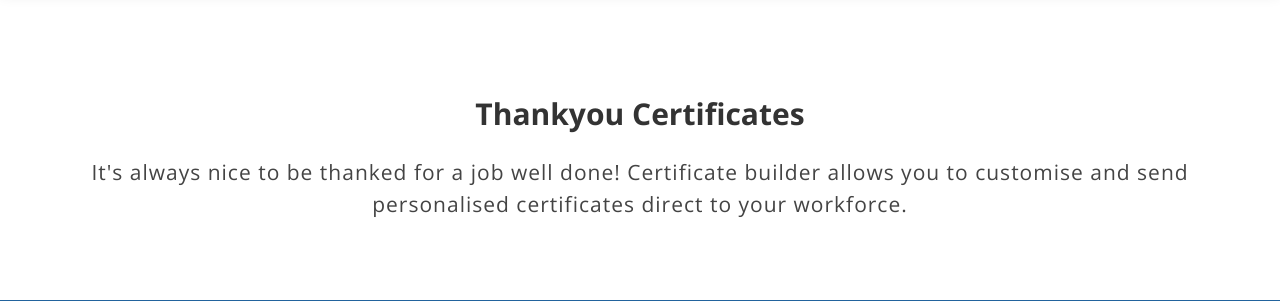
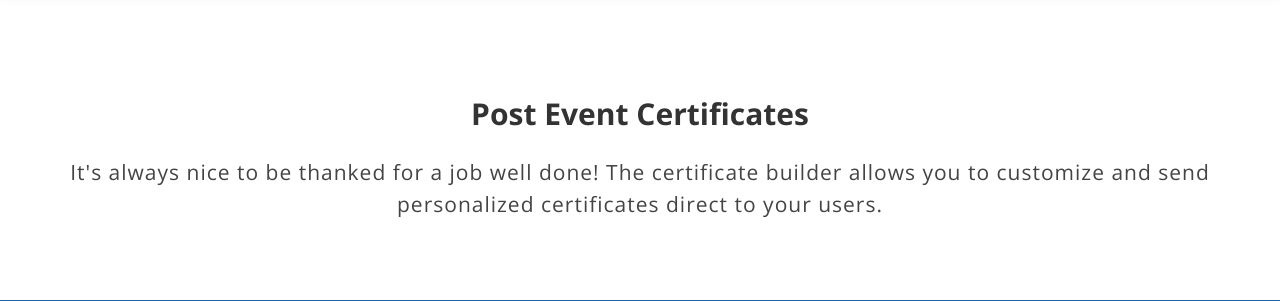
Before and after one commit to pete-ewg17/ewg_tech_website_2017, a PHP site: page /certificates.php in a window 1280 px wide. Shown: the part 63-364 px from the top of the page. Run offline with PHP 8.4, Linux system fonts and the light colour scheme; grey boxes labelled with a size stand in for pictures from a placeholder-image service; some libraries are stand-ins or nearby versions.

Commit message:
small changes

```diff
--- a/certificates.php
+++ b/certificates.php
@@ -108,8 +108,8 @@
     <div class="container">
       <div class="row featurette">
         <div class="col-md-12 text-center" data-aos="fade-left" data-aos-once="true">
-          <h2>Thankyou Certificates</h2>
-          <p> It's always nice to be thanked for a job well done! Certificate builder allows you to customise and send personalised certificates direct to your workforce.</p>
+          <h2>Post Event Certificates</h2>
+          <p> It's always nice to be thanked for a job well done! The certificate builder allows you to customize and send personalized certificates direct to your users.</p>
         </div>
       </div>
     </div>
```
